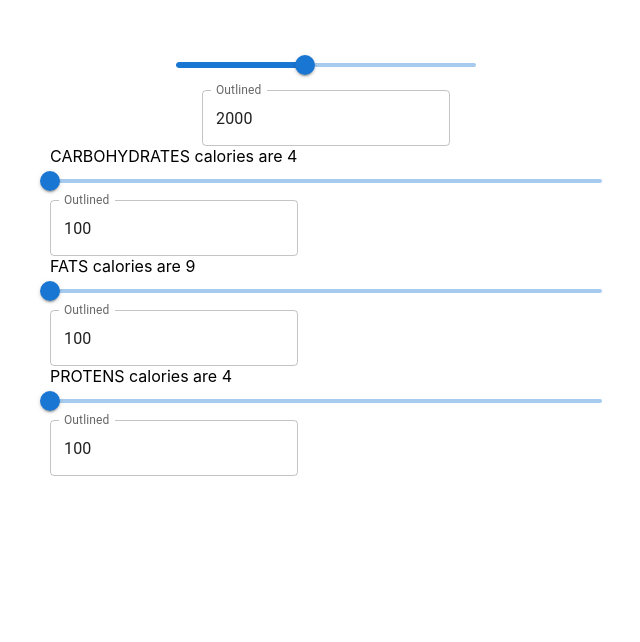
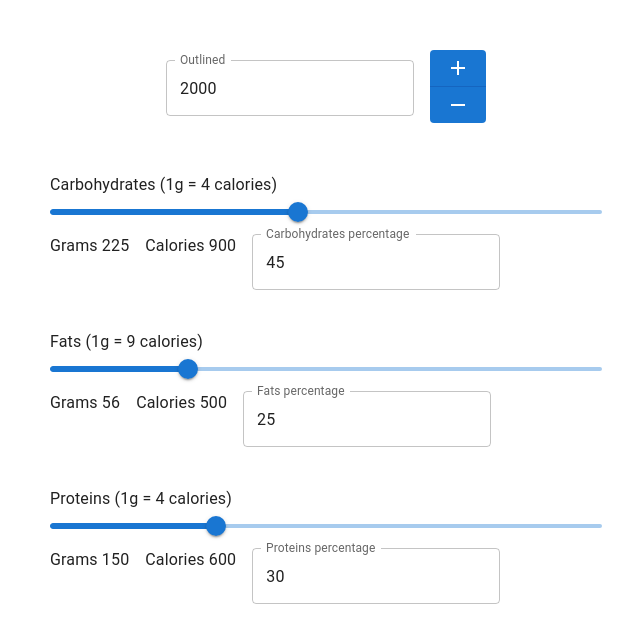
Before and after one commit to Aminomata/calorie-counter, a React (Create React App) app: page / in a window 1280 px wide. Shown: the top 642 px of the page, without its empty margins (314-954 px from the left). Built offline with nearby package versions, Linux system fonts and the light colour scheme.

Commit message:
feat: working redux

```diff
--- a/package.json
+++ b/package.json
@@ -5,12 +5,15 @@
   "dependencies": {
     "@emotion/react": "^11.9.3",
     "@emotion/styled": "^11.9.3",
+    "@mui/icons-material": "^5.8.4",
     "@mui/material": "^5.9.1",
+    "@reduxjs/toolkit": "^1.8.3",
     "@testing-library/jest-dom": "^5.16.4",
     "@testing-library/react": "^13.3.0",
     "@testing-library/user-event": "^13.5.0",
     "react": "^18.2.0",
     "react-dom": "^18.2.0",
+    "react-redux": "^8.0.2",
     "react-scripts": "5.0.1",
     "sass": "^1.53.0",
     "web-vitals": "^2.1.4"
--- a/src/App.js
+++ b/src/App.js
@@ -1,16 +1,13 @@
-import CaloriesSlider from './components/CaloriesSlider/CaloriesSlider';
+import { CssBaseline } from '@mui/material';
+import MainPage from './pages/MainPage/MainPage';
+
 import './App.scss';
-import { Container } from '@mui/system';
-import { macrosEnum } from './components/MacroSlider/constants';
-import MacroSlider from './components/MacroSlider/MacroSlider';
 
 function App() {
   return (
     <div className="App">
-      <Container maxWidth="sm">
-        <CaloriesSlider />
-        {Object.keys(macrosEnum).map(v => <MacroSlider key={v} macroType={v} />)}
-      </Container>
+      <CssBaseline />
+      <MainPage />
     </div>
   );
 }
--- a/src/components/CaloriesSlider/CaloriesSlider.jsx
+++ b/src/components/CaloriesSlider/CaloriesSlider.jsx
@@ -1,22 +1,24 @@
-import { Slider, TextField } from '@mui/material'
-import { useState } from 'react'
+import { Add, Remove } from '@mui/icons-material'
+import { Button, ButtonGroup, Stack, TextField } from '@mui/material'
+import { useSelector, useDispatch } from 'react-redux'
+import { setCalories } from '../../store/reducer'
 import './caloriesSlider.scss'
 
 const CaloriesSlider = () => {
-  const [calories, setCalories] = useState(2000)
+  const calories = useSelector((state) => state.macro.calories)
+  const dispatch = useDispatch()
 
-  const handleSetCalories = (event) => {
-    setCalories(event.target.value)
-  }
+  const handleSetCalories = (value) => dispatch(setCalories(value))
 
   return <div className="calories-container">
-    <Slider className="calories-slider" aria-label="calories" value={calories} onChange={handleSetCalories}
-      min={500}
-      max={4000}
-      step={20}
-    />
-    <TextField className="calories-textfield" label="Outlined" variant="outlined" value={calories} onChange={handleSetCalories} inputProps={{ inputMode: 'numeric', pattern: '[0-9]*' }} />
-  </div>
+    <Stack direction="row" spacing={2}>
+      <TextField className="calories-textfield" label="Outlined" variant="outlined" value={calories} onChange={(event) => handleSetCalories(event.target.value)} inputProps={{ inputMode: 'numeric', pattern: '[0-9]*' }} />
+      <ButtonGroup disableElevation orientation="vertical" variant="contained">
+        <Button onClick={() => handleSetCalories(calories + 5)}><Add /></Button>
+        <Button onClick={() => handleSetCalories(calories - 5)}><Remove /></Button>
+      </ButtonGroup>
+    </Stack>
+  </div >
 }
 
 export default CaloriesSlider
--- a/src/components/CaloriesSlider/caloriesSlider.scss
+++ b/src/components/CaloriesSlider/caloriesSlider.scss
@@ -7,7 +7,7 @@
   display: flex;
   flex-direction: column;
   align-items: center;
-
+  margin-bottom: 50px;
   .calories-textfield.MuiTextField-root {
     margin-top: 10px;
   }
--- a/src/components/MacroSlider/MacroSlider.jsx
+++ b/src/components/MacroSlider/MacroSlider.jsx
@@ -1,24 +1,38 @@
-import { Slider, TextField } from "@mui/material"
+import { Slider, Stack, TextField } from "@mui/material"
 import { useState } from "react"
+import { useDispatch, useSelector } from "react-redux"
+import { macroTypeToAction } from "../../store/reducer"
+import { roundPercentage } from "../../store/utils"
 import { macrosMap } from "./constants"
 
 const MacroSlider = ({ macroType }) => {
-  const [macroValue, setMacroValue] = useState(100)
+  const macroPercentage = useSelector((state) => state.macro.macroPercentage[macroType.toLowerCase()])
+  const calories = useSelector((state) => state.macro.calories)
+  const dispatch = useDispatch()
 
-  const handleSetMacro = (event) => {
-    setMacroValue(event.target.value)
-  }
+  const [localMacroPercentage, setLocalMacroPercentage] = useState(macroPercentage)
+
+  const handleSetLocalMacro = (event) => setLocalMacroPercentage(event.target.value)
+
+  const handleSetMacro = (_, value) => dispatch(macroTypeToAction[macroType](value))
 
   const macroCalories = macrosMap.get(macroType)
+  const calculatedCalories = roundPercentage(calories * localMacroPercentage)
+  const calculatedGrams = roundPercentage(calories * localMacroPercentage / macroCalories)
 
   return <div>
-    <span>{`${macroType} calories are ${macroCalories}`}</span>
-    <Slider className="macroValue-slider" aria-label="macroValue" value={macroValue} onChange={handleSetMacro}
-      min={500}
-      max={4000}
-      step={20}
+    <span>{`${macroType} (1g = ${macroCalories} calories)`}</span>
+    <Slider className="macroPercentage-slider" aria-label="macroPercentage" value={localMacroPercentage} onChange={handleSetLocalMacro} onChangeCommitted={handleSetMacro}
+      min={0}
+      max={100}
+      step={1}
     />
-    <TextField className="macroValue-textfield" label="Outlined" variant="outlined" value={macroValue} onChange={handleSetMacro} inputProps={{ inputMode: 'numeric', pattern: '[0-9]*' }} />
+    <Stack direction="row" spacing={2}>
+      <span>{`Grams ${calculatedGrams}`}</span>
+      <span>{`Calories ${calculatedCalories}`}</span>
+      {/* <TextField className="macroPercentage-textfield" label={`${macroType} calories`} variant="outlined" value={localMacroPercentage} onChange={handleSetLocalMacro} inputProps={{ inputMode: 'numeric', pattern: '[0-9]*' }} /> */}
+      <TextField className="macroPercentage-textfield" label={`${macroType} percentage`} variant="outlined" value={localMacroPercentage} onChange={handleSetLocalMacro} inputProps={{ inputMode: 'numeric', pattern: '[0-9]*' }} />
+    </Stack>
   </div>
 }
 
--- a/src/components/MacroSlider/constants.js
+++ b/src/components/MacroSlider/constants.js
@@ -1,11 +1,11 @@
 export const macrosEnum = {
-  CARBOHYDRATES: 'CARBOHYDRATES',
-  FATS: 'FATS',
-  PROTENS: 'PROTENS',
+  CARBOHYDRATES: 'Carbohydrates',
+  FATS: 'Fats',
+  PROTEINS: 'Proteins',
 }
 
 export const macrosMap = new Map([
   [macrosEnum.CARBOHYDRATES, 4],
   [macrosEnum.FATS, 9],
-  [macrosEnum.PROTENS, 4]
+  [macrosEnum.PROTEINS, 4]
 ])
--- a/src/index.js
+++ b/src/index.js
@@ -3,12 +3,14 @@ import ReactDOM from 'react-dom/client';
 import './index.css';
 import App from './App';
 import reportWebVitals from './reportWebVitals';
+import { store } from './store/store'
+import { Provider } from 'react-redux'
 
 const root = ReactDOM.createRoot(document.getElementById('root'));
 root.render(
-  <React.StrictMode>
+  <Provider store={store}>
     <App />
-  </React.StrictMode>
+  </Provider>
 );
 
 // If you want to start measuring performance in your app, pass a function
--- /dev/null
+++ b/src/pages/MainPage/MainPage.jsx
@@ -0,0 +1,16 @@
+import { Container, Stack } from "@mui/material"
+import CaloriesSlider from "../../components/CaloriesSlider/CaloriesSlider"
+import { macrosEnum } from "../../components/MacroSlider/constants"
+import MacroSlider from "../../components/MacroSlider/MacroSlider"
+
+
+const MainPage = () => {
+  return <Container maxWidth="sm">
+    <CaloriesSlider />
+    <Stack spacing={5}>
+      {Object.values(macrosEnum).map(v => <MacroSlider key={v} macroType={v} />)}
+    </Stack>
+  </Container>
+}
+
+export default MainPage
--- /dev/null
+++ b/src/store/reducer.js
@@ -0,0 +1,41 @@
+import { macrosEnum } from "../components/MacroSlider/constants";
+import { createSlice } from '@reduxjs/toolkit'
+
+const initialState = {
+  calories: 2000,
+  macroPercentage: {
+    carbohydrates: 45,
+    proteins: 30,
+    fats: 25
+  }
+};
+
+const macroSlice = createSlice({
+  name: 'macro',
+  initialState,
+  reducers: {
+    setCalories: (state, action) => void(state.calories = action.payload),
+    setCarbohydratesPercentage: (state, action) => void(state.macroPercentage.carbohydrates = action.payload),
+    setProteinsPercentage: (state, action) => void(state.macroPercentage.proteins = action.payload),
+    setFatsPercentage: (state, action) => void(state.macroPercentage.fats = action.payload),
+  },
+})
+
+const { setCalories, setCarbohydratesPercentage, setProteinsPercentage, setFatsPercentage } = macroSlice.actions
+
+const macroTypeToAction = {
+  [macrosEnum.CARBOHYDRATES]: setCarbohydratesPercentage,
+  [macrosEnum.PROTEINS]: setProteinsPercentage,
+  [macrosEnum.FATS]: setFatsPercentage,
+}
+
+const macroReducer = macroSlice.reducer
+
+export {
+  macroTypeToAction,
+  setCalories,
+  setCarbohydratesPercentage,
+  setProteinsPercentage,
+  setFatsPercentage,
+  macroReducer
+}
--- /dev/null
+++ b/src/store/store.js
@@ -0,0 +1,8 @@
+import { configureStore } from '@reduxjs/toolkit'
+import { macroReducer } from './reducer'
+
+export const store = configureStore({
+  reducer: {
+    macro: macroReducer
+  },
+})
--- /dev/null
+++ b/src/store/utils.js
@@ -0,0 +1,25 @@
+import { macrosEnum, macrosMap } from "../components/MacroSlider/constants"
+
+const roundPercentage = (value) => Math.round(value / 100)
+
+const calculateCalories = ({ calories, carbohydratesPercentage, proteinsPercentage, fatsPercentage }) => {
+  return roundPercentage(
+    carbohydratesPercentage * calories * macrosMap.get(macrosEnum.CARBOHYDRATES) +
+    proteinsPercentage * calories * macrosEnum.map(macrosEnum.PROTEINS) +
+    fatsPercentage * calories * macrosEnum.map(macrosEnum.FATS)
+  )
+}
+
+const calculateMacros = ({ calories, carbohydratesPercentage, proteinsPercentage, fatsPercentage }) => {
+  return {
+    carbohydrates: roundPercentage(calories * carbohydratesPercentage * macrosMap.get(macrosEnum.CARBOHYDRATES)),
+    proteins: roundPercentage(calories * proteinsPercentage * macrosMap.get(macrosEnum.PROTEINS)),
+    fats: roundPercentage(calories * fatsPercentage * macrosMap.get(macrosEnum.FATS))
+  }
+}
+
+export {
+  roundPercentage,
+  calculateCalories,
+  calculateMacros
+}
```
Also changed, not shown: 1 other file (tests, documents, lock files or other folders).
